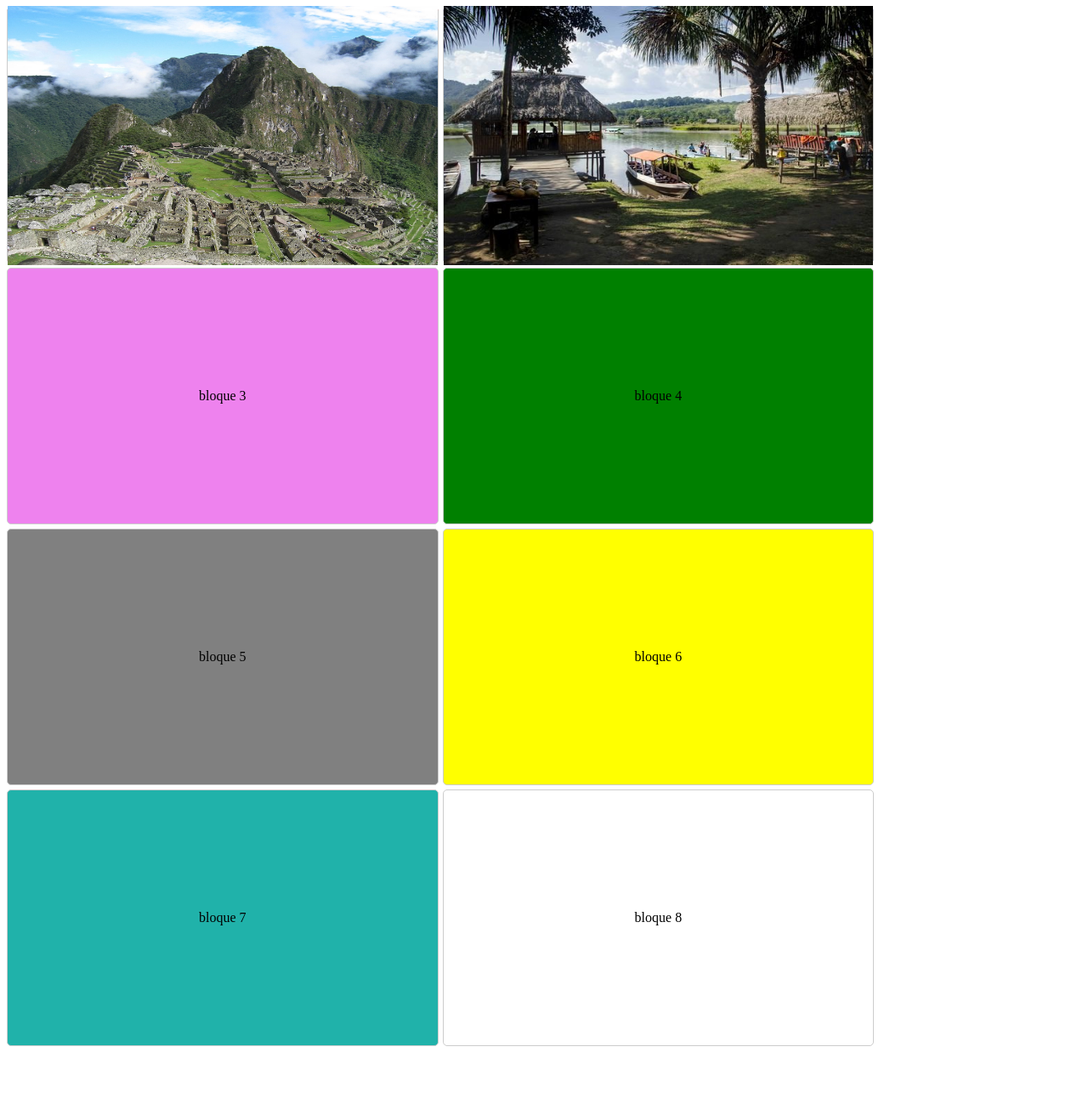
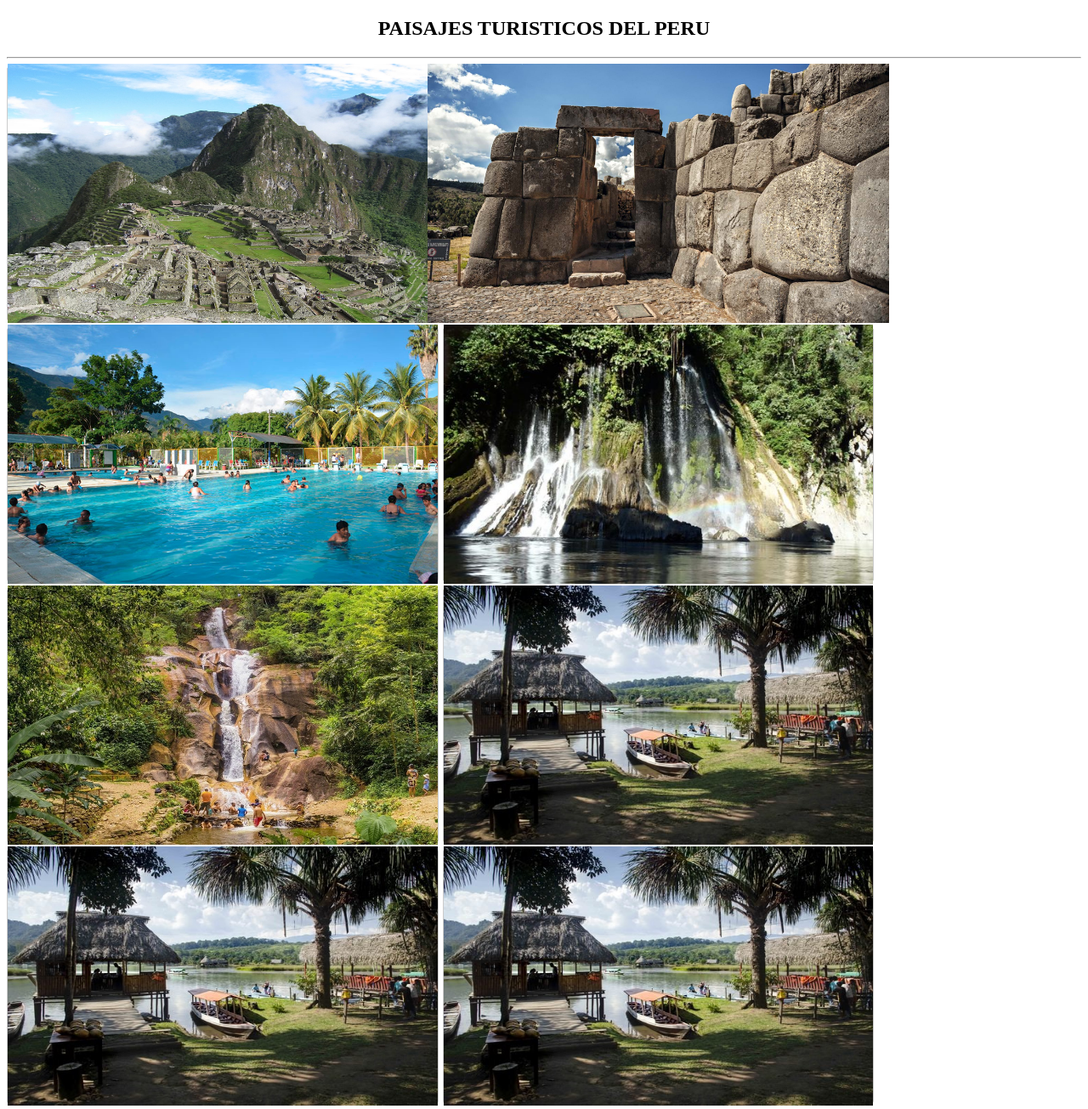
Before and after one commit to benitesFIIS/my-test-hojar, a plain HTML site: page index.html in a window 1280 px wide. Shown: the whole page at 85% size. Before the commit the page ends 1239 px from the top, so only its background shows below. Drawn offline with Linux system fonts and the light colour scheme.

Commit message:
insertando imagenes

```diff
--- a/index.html
+++ b/index.html
@@ -8,15 +8,17 @@
     <link rel="stylesheet" href="main.css" type="text/css">
 </head>
 <body>
+    <center><h2>PAISAJES TURISTICOS DEL PERU</h2></center>
+    <hr>
     <div class="main-content">
-        <div class="block block-1"><img src="images/Machu_Picchu.jpg" width="750" height="305"> </div>
-        <div class="block block-2"><img src="images/lagunadelosmilagros.jpg" width="750" height="305"></div>
-        <div class="block block-3">bloque 3</div>
-        <div class="block block-4">bloque 4</div>
-        <div class="block block-5">bloque 5</div>
-        <div class="block block-6">bloque 6</div>
-        <div class="block block-7">bloque 7</div>
-        <div class="block block-8">bloque 8</div>
+        <div class="block block-1"><img src="images/Machu_Picchu.jpg" width="750" height="305"></div>
+        <div class="block block-2"><img src="images/Sacsayhuaman.jpg" width="750" height="305"></div>
+        <div class="block block-3"><img src="images/sambaray.jpg" width="750" height="305"></div>
+        <div class="block block-4"><img src="images/pongodemainique.jpg" width="750" height="305"></div>
+        <div class="block block-5"><img src="images/sietetinajas.jpg" width="750" height="305"></div>
+        <div class="block block-6"><img src="images/lagunadelosmilagros.jpg" width="750" height="305"></div>
+        <div class="block block-7"><img src="images/lagunadelosmilagros.jpg" width="750" height="305"></div>
+        <div class="block block-8"><img src="images/lagunadelosmilagros.jpg" width="750" height="305"></div>
     </div>
 </body>
 </html>
```
Also changed, not shown: images/Sacsayhuaman.jpg (added), images/kiteni.jpg (added), images/pongodemainique.jpg (added), images/sambaray.jpg (added), images/sietetinajas.jpg (added), 1 other file.
